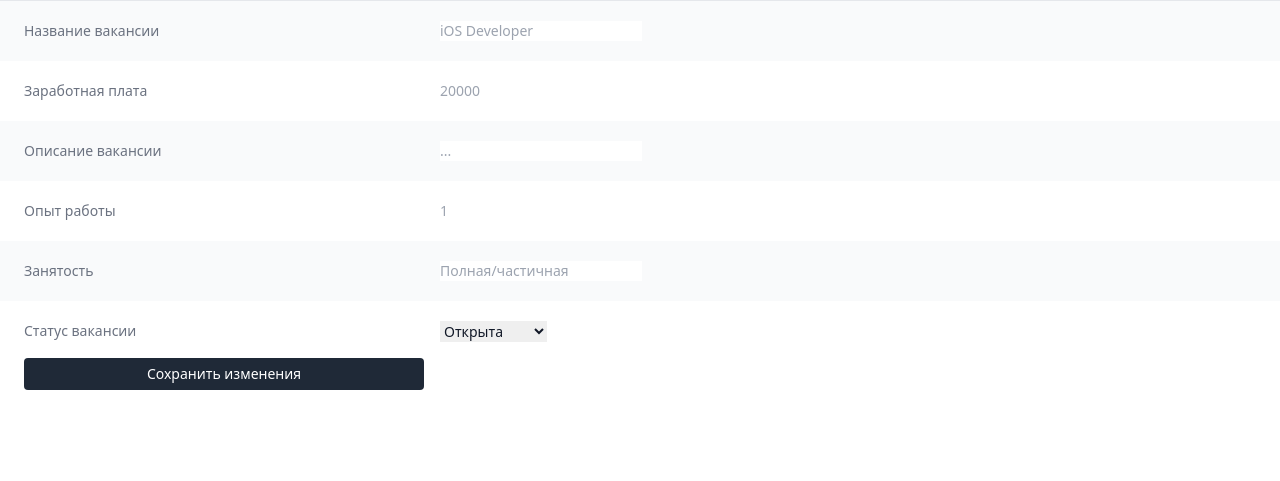
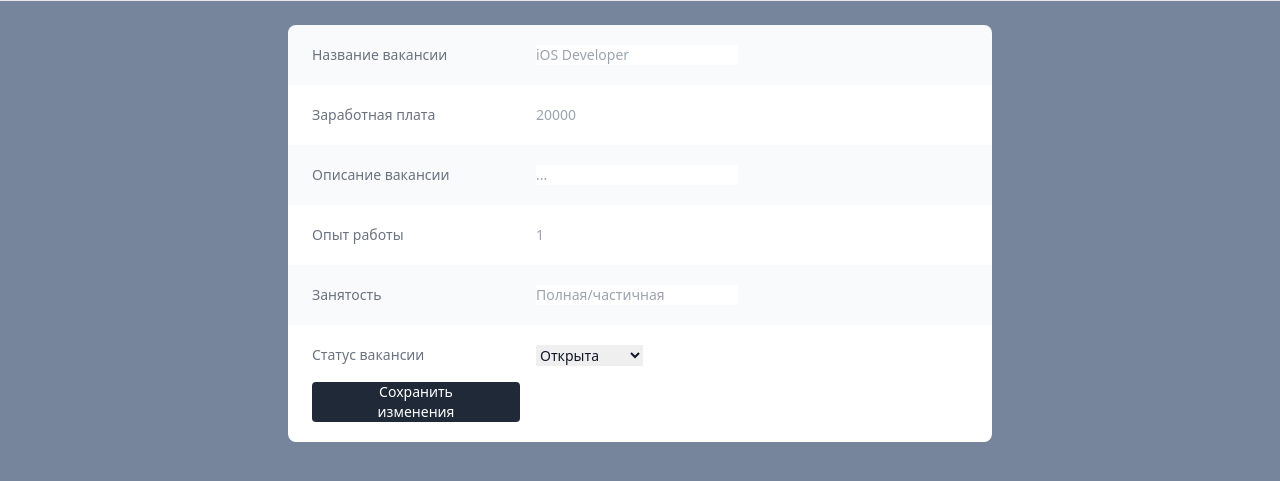
Before and after one commit to gurinboru/HR-CRM-System, a Django app: template start/templates/start/change_job.html in a window 1280 px wide. Shown: the top 481 px of the page. Run offline with Django 4.2, Linux system fonts and the light colour scheme; the template is opened without the code that fills it: values that come from a table or form of the project are taken from there, others are empty.

Commit message:
Updated design

```diff
--- a/start/templates/start/cercandidate.html
+++ b/start/templates/start/cercandidate.html
@@ -1,7 +1,7 @@
 {% extends 'start/header.html' %}
 {% load static %}
 {% block content %}
-<body>
+<body bgcolor='white'>
     <div class="overflow-hidden bg-white shadow sm:rounded-lg">
   <div class="px-4 py-5 sm:px-6">
     <h3 class="text-lg font-medium leading-6 text-gray-900">Информация о кандидате</h3>
--- a/start/templates/start/cerjobseek.html
+++ b/start/templates/start/cerjobseek.html
@@ -61,8 +61,12 @@
         <dd class="mt-1 text-sm text-gray-900 sm:col-span-2 sm:mt-0">{{ jobSeek.meetemp_status_defenition }}</dd>
       </div>
         <div>
+          <div class="bg-gray-50 px-4 py-3 sm:grid sm:grid-cols-1 sm:gap-4 sm:px-6">
+              <dt class="text-l font-medium text-black-500">История</dt>
             {% for action in actionHistory %}
-                <div>{{ action.action_name }} {{ action.value_before }} {{ action.value_after }} {{ action.comment }}<br></div>
+              <dd class="mt-1 text-sm text-gray-900 sm:col-span-3 sm:mt-0">
+
+                {{ action.action_name }} <button class="ml-102 mr-96 border-2 border-red-500 p-2 text-red-500  rounded-lg flex"> {{ action.value_before }} </button><button class="ml-102 mr-96 border-2 border-green-500 p-2 text-green-500  rounded-lg flex">{{ action.value_after }} </button>{{ action.comment }}<br></dd>
             {% endfor %}
         </div>
       <div class="inset-y-0 right-0 pr-2 sm:pr-0 sm:pl-96 bg-gray-50 px-4 py-1 sm:grid-cols-3 sm:gap-4 sm:px-80 rounded-b-lg">
--- a/start/templates/start/change_job.html
+++ b/start/templates/start/change_job.html
@@ -1,12 +1,12 @@
 {% extends 'start/header.html' %}
 {% load static %}
 {% block content %}
-<body>
+<body bgcolor="#76859B">
 <form  action="/change_job/{{ job.id }}" method="POST">
     {% csrf_token %}
-  <div class="border-t border-gray-200">
+  <div class="border-t pt-6 pr-72 pl-72 border-gray-200">
     <dl>
-      <div class="bg-gray-50 px-4 py-5 sm:grid sm:grid-cols-3 sm:gap-4 sm:px-6">
+      <div class="bg-gray-50 px-4 py-5 sm:grid sm:grid-cols-3 sm:gap-4 sm:px-6 rounded-t-lg">
         <dt class="text-sm font-medium text-gray-500">Название вакансии</dt>
         <dd class="mt-1 text-sm text-gray-900 sm:col-span-2 sm:mt-0">{{form.name}}</dd>
       </div>
@@ -26,10 +26,10 @@
         <dt class="text-sm font-medium text-gray-500">Занятость</dt>
         <dd class="mt-1 text-sm text-gray-900 sm:col-span-2 sm:mt-0">{{form.employment}}</dd>
       </div>
-      <div class="bg-white px-4 py-5 sm:grid sm:grid-cols-3 sm:gap-4 sm:px-6">
+      <div class="bg-white px-4 py-5 sm:grid sm:grid-cols-3 sm:gap-4 sm:px-6 rounded-b-lg">
         <dt class="text-sm font-medium text-gray-500">Статус вакансии</dt>
         <dd class="mt-1 text-sm text-gray-900 sm:col-span-2 sm:mt-0">{{form.status}}</dd>
-           <button type="submit" class="h-8 bg-gray-800 hover:bg-gray-900 text-white text-sm font-medium hover:text-white px-16 pl-16 hover:border-transparent rounded">Сохранить изменения</button>
+           <button type="submit" class="h-10 bg-gray-800 hover:bg-gray-900 text-white text-sm font-medium hover:text-white px-16 pl-16 hover:border-transparent rounded">Сохранить изменения</button>
       </div>
     </dl>
   </div>
--- a/start/templates/start/header.html
+++ b/start/templates/start/header.html
@@ -20,7 +20,7 @@
         {% endblock %}
     </title>
 </head>
-<body class="mainbody d-flex flex-column min-vh-100">
+<body class="mainbody d-flex flex-column min-vh-100 ">
 {% if request.user.is_authenticated %}
 <nav class="bg-gray-800">
   <div class="mx-auto max-w-7xl px-2 sm:px-6 lg:px-8">
```
Also changed, not shown: start/urls.py (+4 -4 lines).
